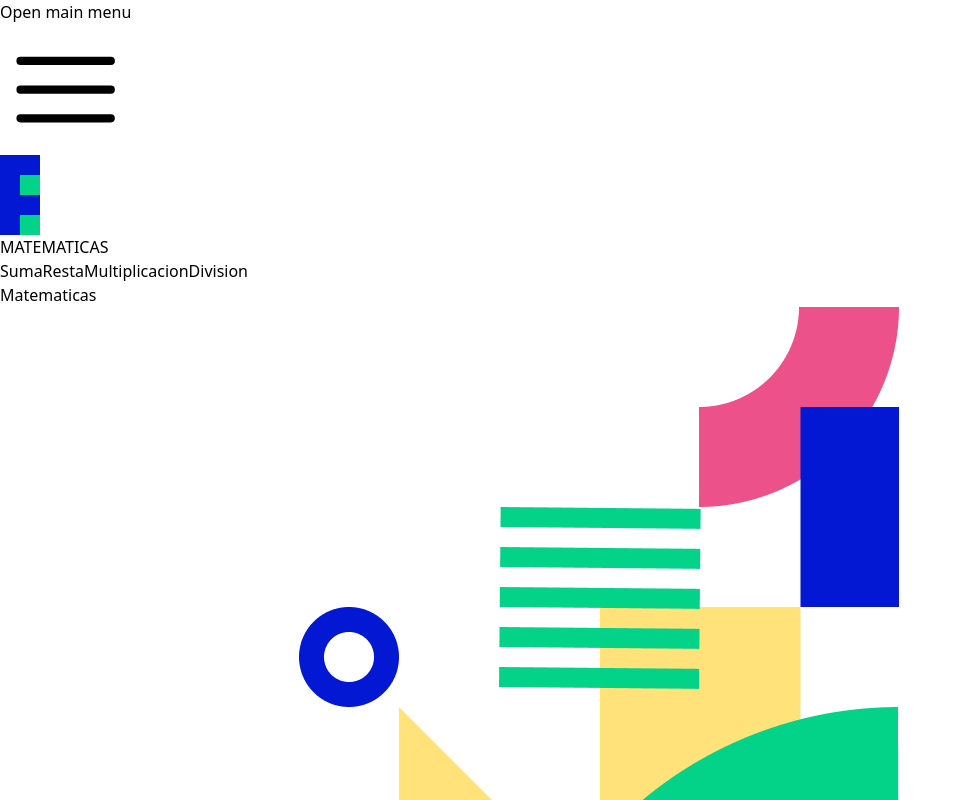
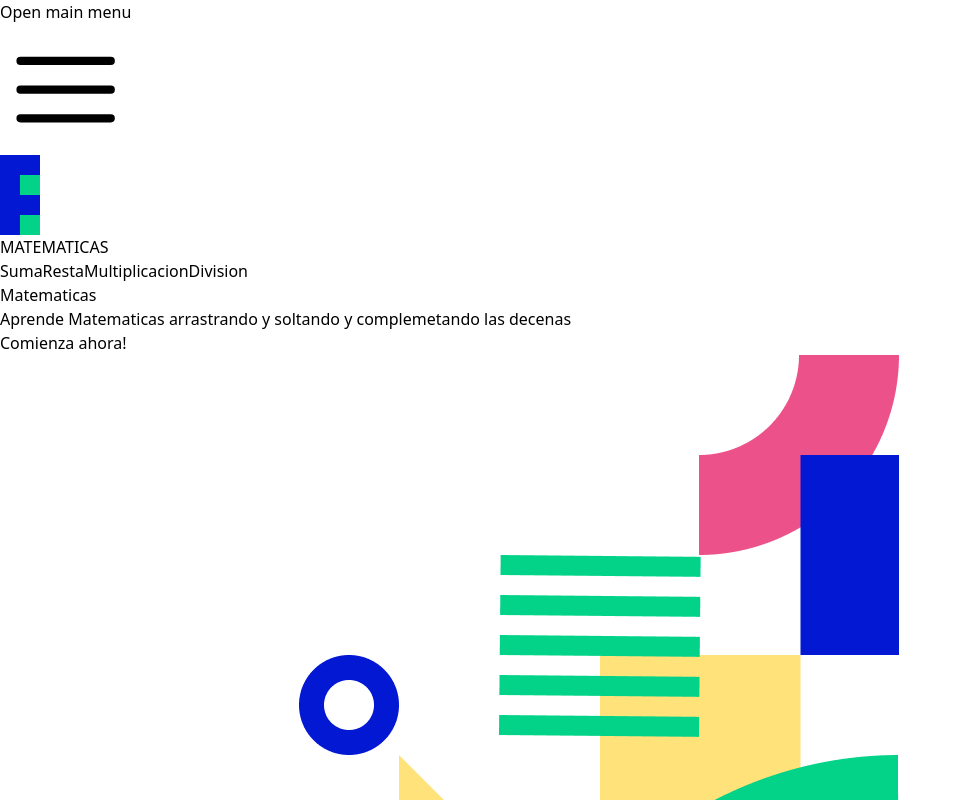
Before and after one commit to labs-company/mathematics, a React (Vite) app: page / in a window 1280 px wide. Shown: the top 800 px of the page, without its empty margins (0-962 px from the left). Built offline with nearby package versions, Linux system fonts and the light colour scheme.

Commit message:
contenido en home (#4)

```diff
--- a/src/components/Mathematics.tsx
+++ b/src/components/Mathematics.tsx
@@ -2,17 +2,18 @@ import fondo from "../assets/fondo.png";
 
 export function Mathematics() {
   return (
-    <section className="flex justify-start items-center">
-      <div>
-        <h1 className="font-light">Matematicas</h1>
+    <section className="flex">
+      <div className="text-center">
+        <h1 className="font-bold text-3xl">Matematicas</h1>
+        <p className="font-light text-lg">
+          Aprende Matematicas arrastrando y soltando y complemetando las decenas
+        </p>
+        <button className="uppercase bg-blue-700 text-white p-4 hover:bg-blue-900">
+          Comienza ahora!
+        </button>
       </div>
       <div className="relative w-full">
-        <img
-          src={fondo}
-          alt="mathematics"
-          className="absolute top-0 left-0 w-full h-full object-contain object-right-top"
-          style={{ minHeight: "calc(100vh - 5rem)" }}
-        />
+        <img src={fondo} alt="mathematics" />
       </div>
     </section>
   );
```
